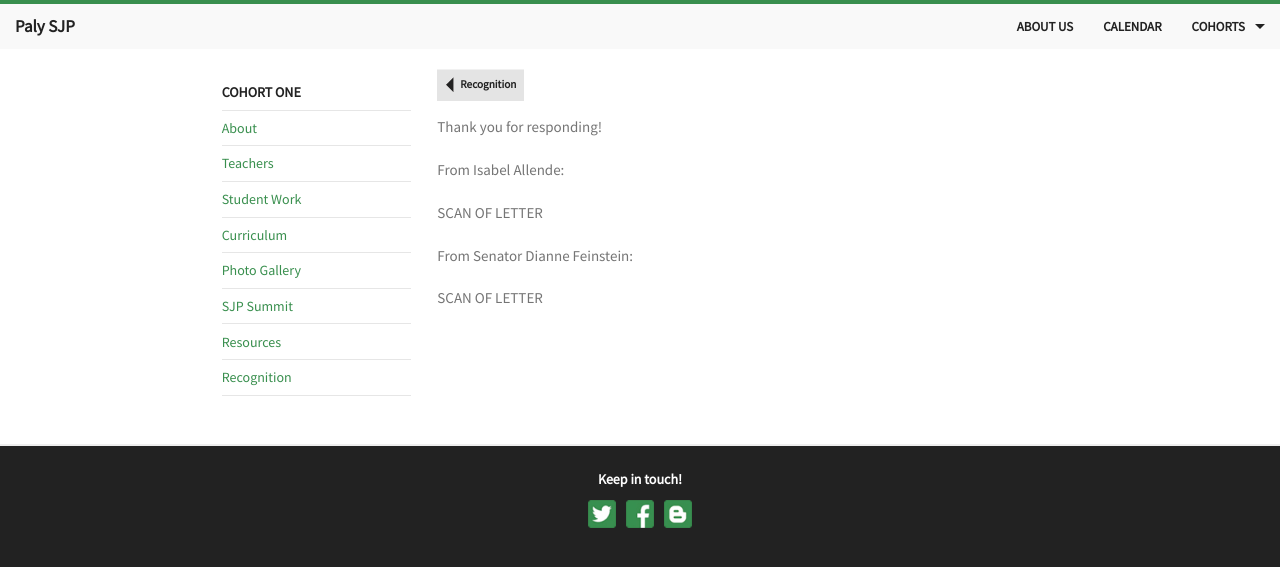
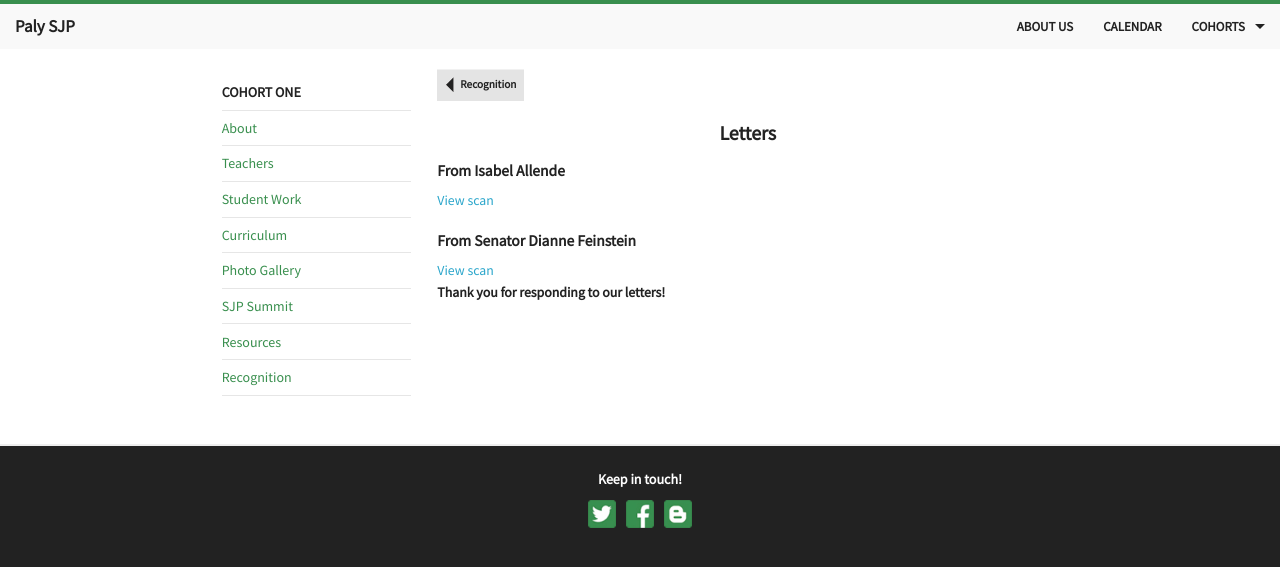
Before and after one commit to rafilong/palysjp-website, a Jekyll site: the page built from cohorts/one/recognition/letters.html, in a window 1280 px wide. Shown: the top 567 px of the page. Built offline with Jekyll 4.4.1, drawn with Linux system fonts in a browser that asks for light colours; Markdown is read by kramdown in place of the engine named in the settings.

Commit message:
Added the letters to recognition

```diff
--- a/cohorts/one/recognition/letters.html
+++ b/cohorts/one/recognition/letters.html
@@ -9,8 +9,21 @@
   <img src="/assets/img/logo/back.png" style="width:9px; margin-right:6px"/>Recognition
 </a>
 
-<p>Thank you for responding!</p>
-<p>From Isabel Allende:</p>
-<p>SCAN OF LETTER</p>
-<p>From Senator Dianne Feinstein:</p>
-<p>SCAN OF LETTER</p>
+<h4>Letters</h4>
+
+<div class="row">
+  <div class="small-12 columns">
+
+    <div style="margin-bottom:20px">
+      <h5 style="text-align:left">From Isabel Allende</h5>
+      <a href="/assets/docs/letters/allende.pdf" target="_blank">View scan</a>
+    </div>
+
+    <div class="margin-bottom:20px">
+      <h5 style="text-align:left">From Senator Dianne Feinstein</h5>
+      <a href="/assets/docs/letters/feinstein.pdf" target="_blank">View scan</a>
+    </div>
+
+    <h6 style="text-align:left">Thank you for responding to our letters!</h6>
+  </div>
+</div>
```
